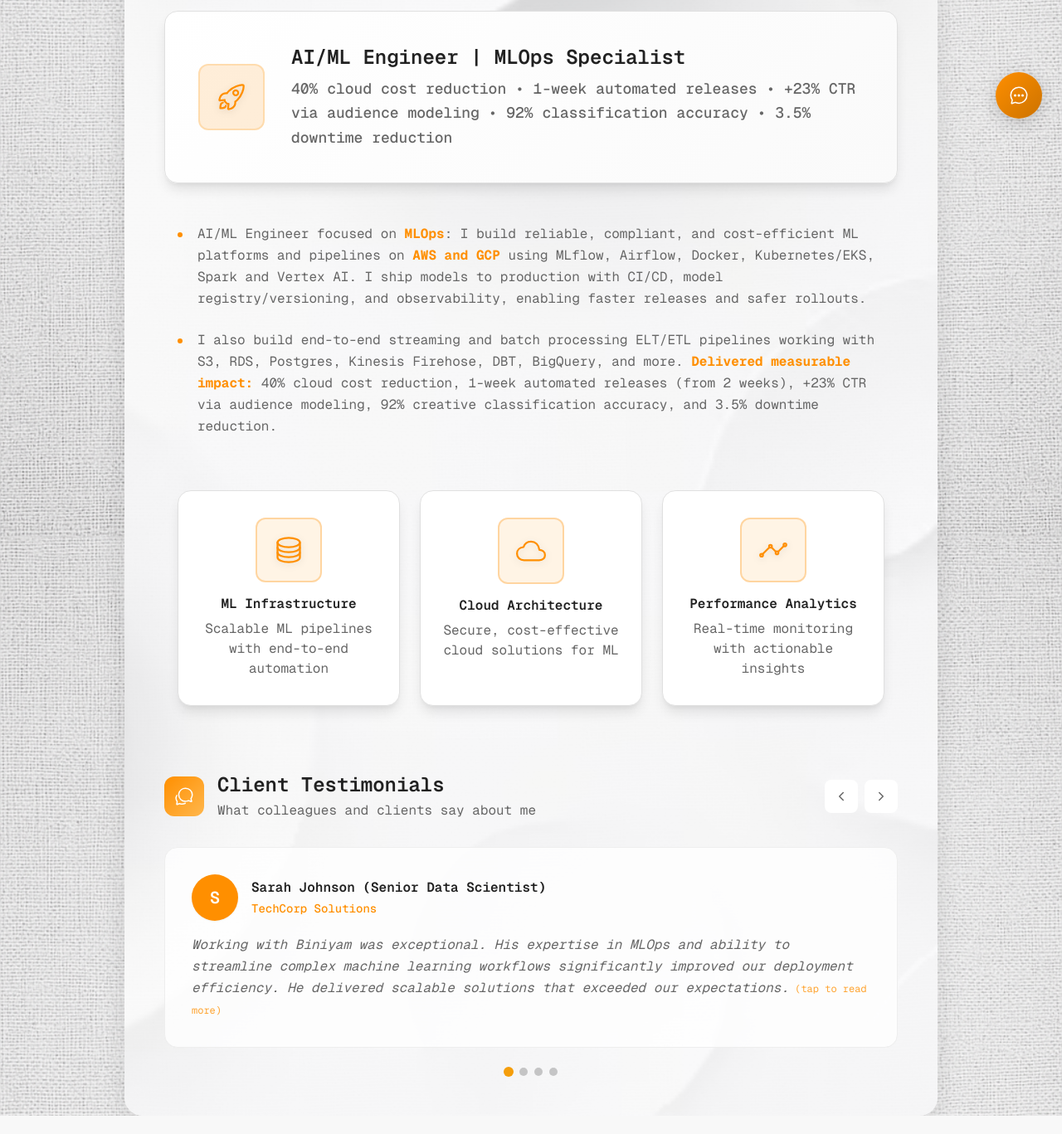
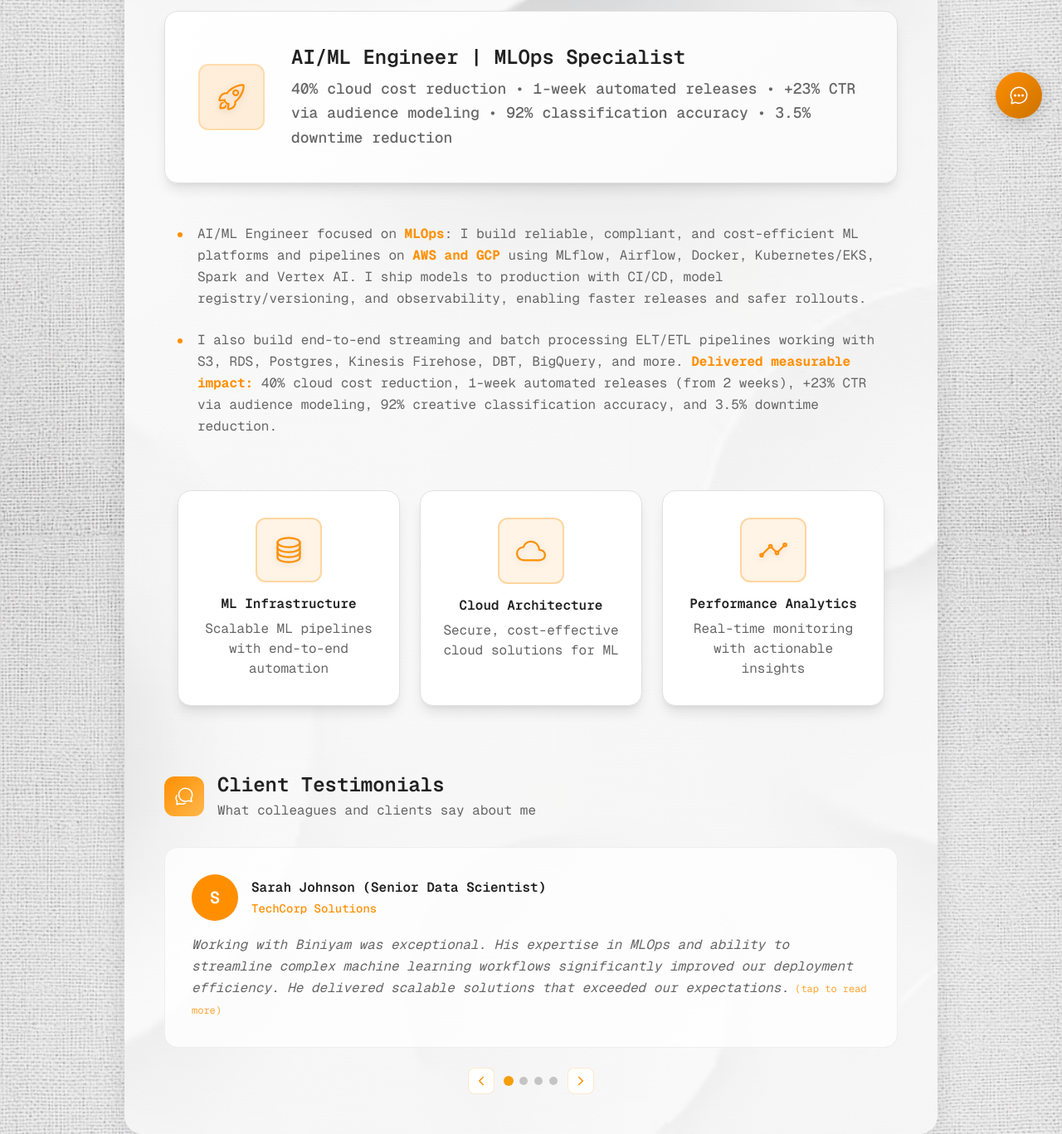
Before and after one commit to benbel376/portfolio-website, a PHP site: page / in a window 1280 px wide. Shown: the part 633-2000 px from the top of the page at 83% size. Before the commit the page ends 1978 px from the top, so only its background shows below. Run offline with PHP 8.4, Linux system fonts and the light colour scheme; some libraries are stand-ins or nearby versions; some web fonts are replaced.

Commit message:
Move testimonials arrows to pagination area like tools/competencies

```diff
--- a/blocks/components/testimonials/type_1/testimonials_structure_t1.html
+++ b/blocks/components/testimonials/type_1/testimonials_structure_t1.html
@@ -11,14 +11,6 @@
         <p class="testimonials__subtitle">What colleagues and clients say about me</p>
       </div>
     </div>
-    <div class="testimonials__header-controls">
-      <button class="testimonials__nav-btn testimonials__prev" id="testimonials-prev" aria-label="Previous testimonial">
-        <ion-icon name="chevron-back-outline"></ion-icon>
-      </button>
-      <button class="testimonials__nav-btn testimonials__next" id="testimonials-next" aria-label="Next testimonial">
-        <ion-icon name="chevron-forward-outline"></ion-icon>
-      </button>
-    </div>
   </div>
 
   <!-- Testimonials Slideshow -->
@@ -27,11 +19,17 @@
       <!-- Testimonial slides will be dynamically loaded here -->
     </div>
 
-    <!-- Indicators Only -->
+    <!-- Navigation with Indicators -->
     <div class="testimonials__controls">
+      <button class="testimonials__pagination-arrow testimonials__pagination-arrow--prev" id="testimonials-prev" aria-label="Previous testimonial">
+        <ion-icon name="chevron-back-outline"></ion-icon>
+      </button>
       <div class="testimonials__indicators" id="testimonials-indicators">
         <!-- Indicators will be dynamically generated -->
       </div>
+      <button class="testimonials__pagination-arrow testimonials__pagination-arrow--next" id="testimonials-next" aria-label="Next testimonial">
+        <ion-icon name="chevron-forward-outline"></ion-icon>
+      </button>
     </div>
   </div>
 
--- a/blocks/components/testimonials/type_1/testimonials_style_t1.css
+++ b/blocks/components/testimonials/type_1/testimonials_style_t1.css
@@ -175,55 +175,50 @@
   display: flex;
   align-items: center;
   justify-content: center;
-  gap: var(--spacing-6);
+  gap: var(--spacing-3, 12px);
   margin-top: var(--spacing-6);
 }
 
-.testimonials__nav-btn {
-  background: var(--color-surface);
-  border: 1px solid var(--color-border);
-  border-radius: var(--border-radius-lg);
-  width: 40px;
-  height: 40px;
+/* Pagination Arrows - matching tools/competencies style */
+.testimonials__pagination-arrow {
   display: flex;
   align-items: center;
   justify-content: center;
+  width: var(--spacing-8, 32px);
+  height: var(--spacing-8, 32px);
+  background: var(--color-surface, #f5f5f5);
+  border: 1px solid rgba(255, 143, 0, 0.2);
+  border-radius: var(--border-radius-lg, 8px);
+  color: var(--color-primary, #FF8F00);
   cursor: pointer;
   transition: all 0.2s ease;
-  color: var(--color-text-secondary);
 }
 
-.testimonials__nav-btn:hover {
-  background: var(--color-primary-alpha-10);
-  border-color: var(--color-primary-alpha-30);
-  color: var(--color-primary);
+.testimonials__pagination-arrow:hover:not(:disabled) {
+  background: rgba(255, 143, 0, 0.1);
+  border-color: rgba(255, 143, 0, 0.3);
+  transform: translateY(-2px);
 }
 
-.testimonials__nav-btn:disabled {
+.testimonials__pagination-arrow:disabled {
   opacity: 0.3;
   cursor: not-allowed;
+  transform: none;
 }
 
-.testimonials__nav-btn:disabled:hover {
-  background: var(--color-surface);
-  border-color: var(--color-border);
-  color: var(--color-text-secondary);
+.testimonials__pagination-arrow ion-icon {
+  font-size: var(--font-size-base, 1rem);
 }
 
-.testimonials__nav-btn ion-icon {
-  font-size: var(--font-size-base);
+.theme-dark .testimonials__pagination-arrow {
+  background: var(--color-surface-tertiary, #2a2a2a);
+  border-color: rgba(255, 183, 77, 0.3);
+  color: var(--color-primary-light, #FFB74D);
 }
 
-.theme-dark .testimonials__nav-btn {
-  background: var(--color-surface-secondary);
-  border-color: var(--color-border-light);
-  color: var(--color-text-secondary);
-}
-
-.theme-dark .testimonials__nav-btn:hover {
-  background: var(--color-primary-alpha-20);
-  border-color: var(--color-primary-alpha-40);
-  color: var(--color-primary-light);
+.theme-dark .testimonials__pagination-arrow:hover:not(:disabled) {
+  background: rgba(255, 183, 77, 0.2);
+  border-color: rgba(255, 183, 77, 0.5);
 }
 
 /* Indicators */
```
